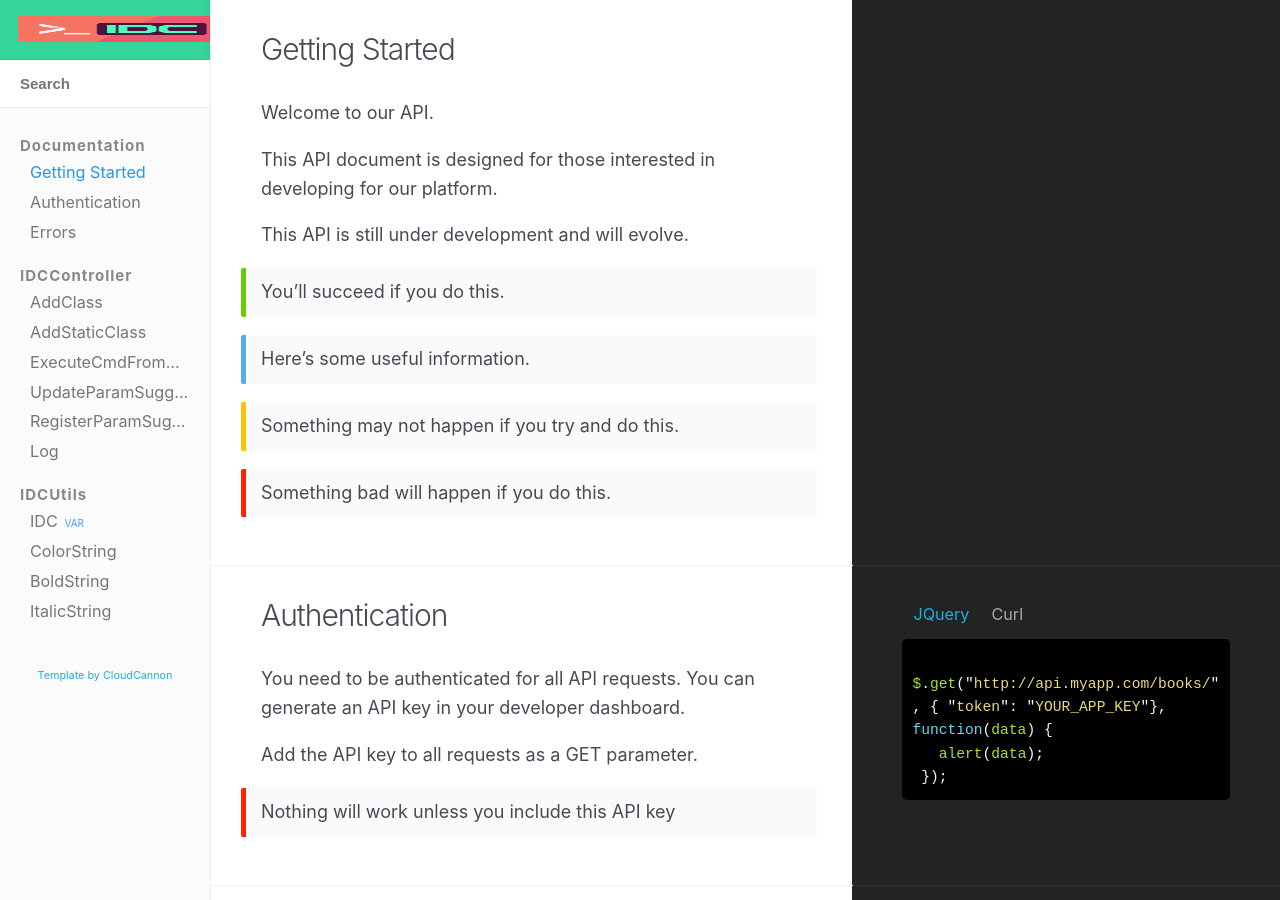
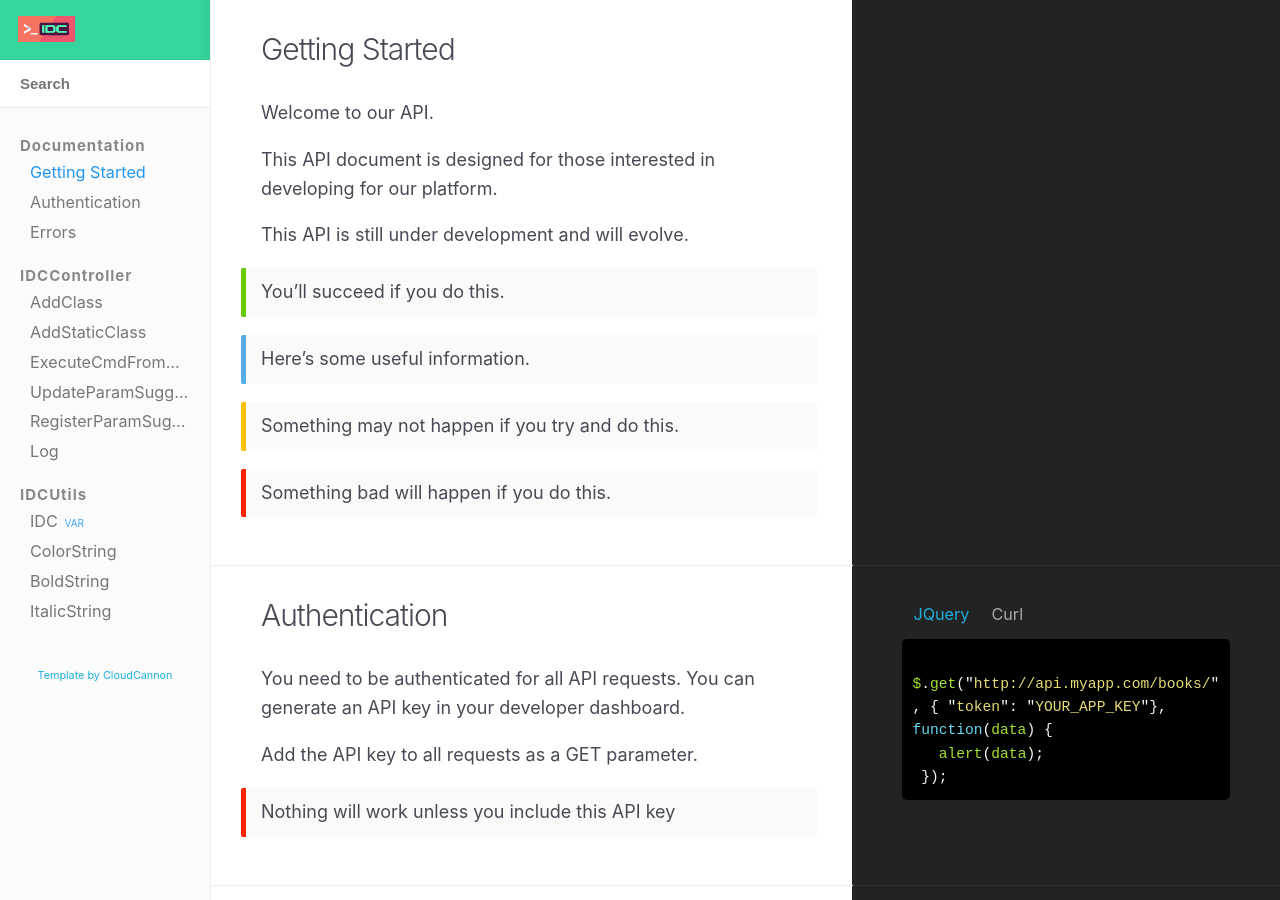
Before and after one commit to bloeys/idc-docs, a Jekyll site: the page built from index.html, in a window 1280 px wide and 900 px high. Built offline with Jekyll 4.4.1, drawn with Linux system fonts in a browser that asks for light colours; nearby versions of some CDN libraries.

Commit message:
Update default.html

```diff
--- a/_layouts/default.html
+++ b/_layouts/default.html
@@ -25,7 +25,8 @@
 		<header>
 			<h1>
 				<button type="button" class="open-nav" id="open-nav"></button>
-				<a href="{{ site.baseurl }}/"><img src="{{ site.baseurl }}/images/logo.png" height="61" width="246" alt="{{ site.title }} logo"></a>
+				<a href="{{ site.baseurl }}/"><img src="{{ site.baseurl }}/images/logo.png" alt="{{ site.title }} logo"></a>
+				<!-- <a href="{{ site.baseurl }}/"><img src="{{ site.baseurl }}/images/logo.png" height="40" alt="{{ site.title }} logo"></a> -->
 			</h1>
 
 			<form action="{{ site.baseurl }}/search/" method="get">
```
